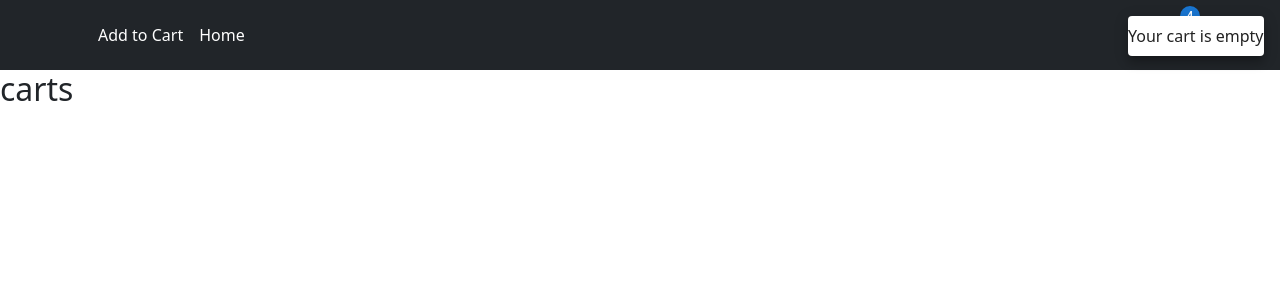
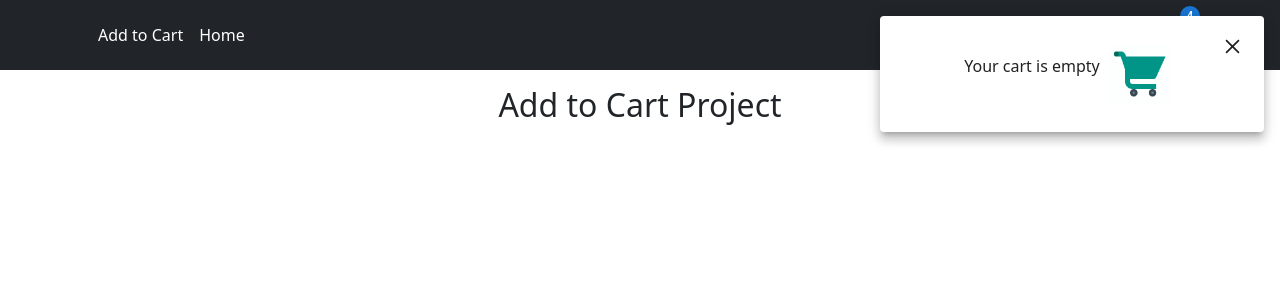
Before and after one commit to tanvirrifat1/add-cart-project-with-redux, a React (Create React App) app: page / in a window 1280 px wide. Both pictures are taken after a click on the link 1177 px from the left and 35 px from the top of the page. Shown: the top 300 px of the page. Built offline with nearby package versions, Linux system fonts and the light colour scheme.

Commit message:
added more

```diff
--- a/src/Components/Cards.js
+++ b/src/Components/Cards.js
@@ -2,8 +2,11 @@ import React from 'react';
 
 const Cards = () => {
     return (
-        <div>
-            <h2>carts</h2>
+        <div className='container mt-3'>
+            <h2 className='text-center'>Add to Cart Project</h2>
+            <div className="row">
+
+            </div>
         </div>
     );
 };
--- a/src/Components/Header.js
+++ b/src/Components/Header.js
@@ -1,6 +1,7 @@
 import React, { useState } from 'react';
 import { Container, Nav, Navbar } from 'react-bootstrap';
 import { FaShoppingCart } from "react-icons/fa";
+import { RxCross2 } from "react-icons/rx";
 import Badge from '@mui/material/Badge';
 import { NavLink } from 'react-router-dom';
 import Menu from '@mui/material/Menu';
@@ -52,7 +53,11 @@ const Header = () => {
                         horizontal: 'left',
                     }}
                 >
-                    Your cart is empty
+                    <div className='card_details d-flex justify-content-center align-items-center' style={{ width: '24rem', padding: 10, position: 'relative' }}>
+                        <i onClick={handleClose} className='smallclose' style={{ position: 'absolute', top: 3, right: 20, fontSize: 23, cursor: 'pointer' }}><RxCross2 /></i>
+                        <p> Your cart is empty</p>
+                        <img src="./cart.gif" alt="" className='emptycart_img' style={{ width: '5rem', padding: 10 }} />
+                    </div>
                 </Menu>
             </Navbar>
         </div>
```
Also changed, not shown: public/cart.gif (added).
